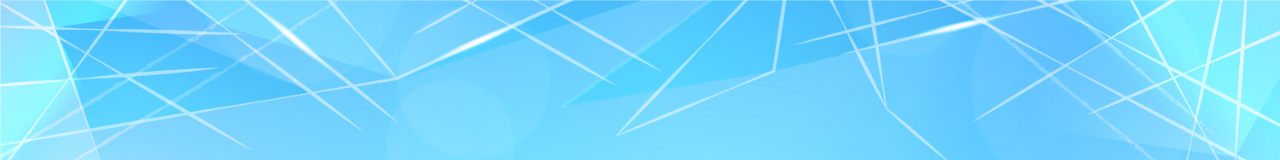
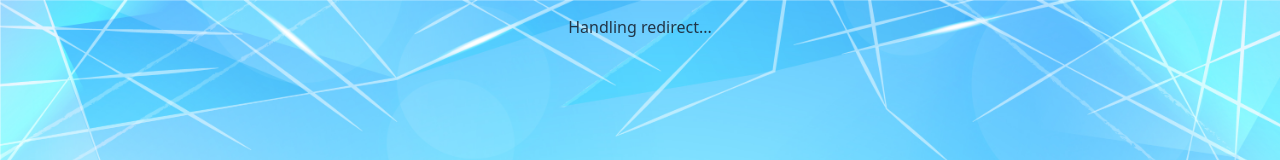
Before and after one commit to wlesnia1/jammming, a React (Vite) app: page /jammming/callback in a window 1280 px wide. Before the commit this address had no page. Shown: the top 160 px of the page. Built offline with nearby package versions, Linux system fonts and the light colour scheme.

Commit message:
attempting router fix

```diff
--- a/src/AppRouter.jsx
+++ b/src/AppRouter.jsx
@@ -6,8 +6,8 @@ function AppRouter() {
   return (
     <Router>
       <Routes>
-        <Route path="/" element={<Login />} />
-        <Route path="/callback" element={<CallbackPage />} />
+        <Route path="jammming/" element={<Login />} />
+        <Route path="jammming/callback" element={<CallbackPage />} />
       </Routes>
     </Router>
   );
```
